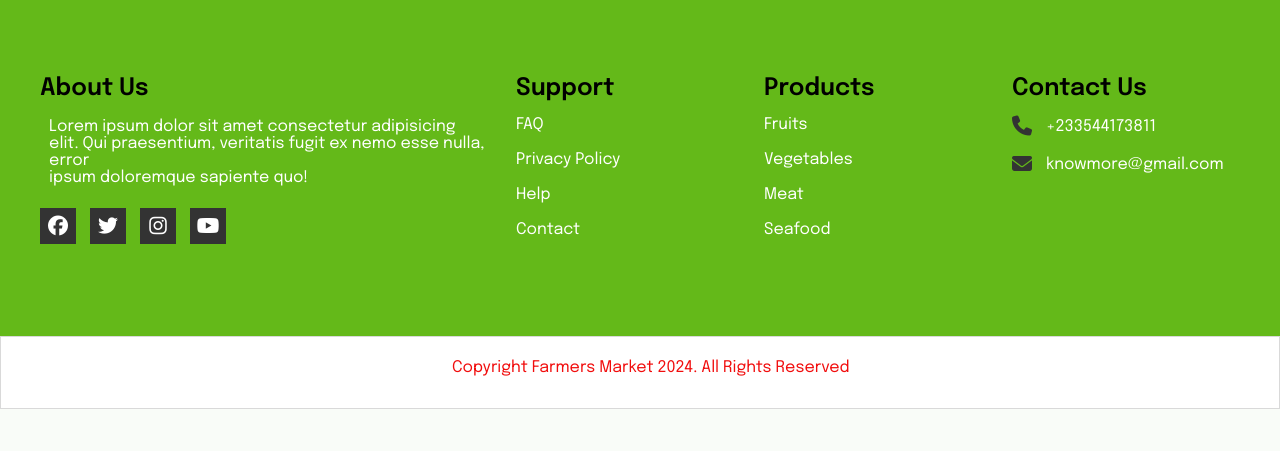
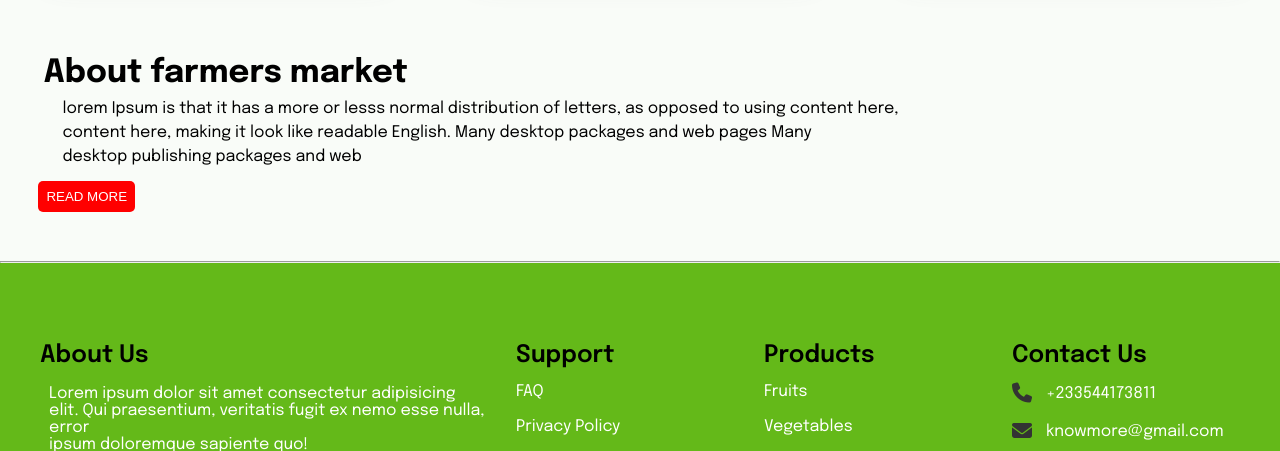
Before and after one commit to ELI-LOGINS/farmers-market, a plain HTML site: page index.html in a window 1280 px wide. Shown: the part 1875-2326 px from the top of the page. Before the commit the page ends 2284 px from the top, so only its background shows below. Drawn offline with Linux system fonts and the light colour scheme.

Commit message:
new changes

```diff
--- a/index.css
+++ b/css/index.css
@@ -296,7 +296,9 @@ h1{
 
 
 
-
+.product >h2{
+    margin-top: 10px;
+}
 
 
 .product-lettuce{
@@ -382,7 +384,7 @@ img{
 
 
 
-/* Presentational Styles */
+
 
 
 
@@ -395,6 +397,32 @@ img{
   color: #f05555;
   font-size: 1.5em;
   text-decoration: none;
+}
+
+
+.about-section{
+    padding: 3%;
+    margin: 10px 0px;
+}
+
+.about-section > h2{
+    font-size: 2em;
+    margin: 5px;
+}
+
+.about-section >p{
+    color: black;
+    margin-bottom: 1px 5px 0px 5px;
+    line-height: 24px;
+}
+
+.about-section >button{
+    background-color: red;
+    padding: 8px;
+    border-radius: 5px;
+    border: none;
+    color: white;
+    margin-top: 10px;
 }
 
 
--- a/index.html
+++ b/index.html
@@ -5,7 +5,7 @@
     <meta name="viewport" content="width=device-width, initial-scale=1.0">
     <title>Farmers_Market</title>
     <link rel="stylesheet" href="https://cdnjs.cloudflare.com/ajax/libs/font-awesome/4.7.0/css/font-awesome.min.css">
-    <link rel="stylesheet" href="index.css">
+    <link rel="stylesheet" href="css/index.css">
     <link rel="preconnect" href="https://fonts.googleapis.com">
     <link rel="preconnect" href="https://fonts.gstatic.com" crossorigin>
     <link href="https://fonts.googleapis.com/css2?family=Epilogue:ital,wght@0,100..900;1,100..900&display=swap" rel="stylesheet">
@@ -224,6 +224,13 @@
             </div>
         </div>
 
+        <section class="about-section">
+            <h2>About farmers market</h2>
+            <p>lorem Ipsum is that it has a more or lesss normal distribution of letters, as opposed to using content here,<br>content here, making it look like readable English. Many desktop packages and web pages Many <br>desktop publishing packages and web</p>
+
+            <button>READ MORE</button>
+        </section>
+
         <hr>
         <!-- footer section -->
         <footer id="footer1">
```
Also changed, not shown: about.html (added, +30 -0 lines), category.html (+1 -1 lines), 404.html (added), close_24dp_5F6368_FILL0_wght400_GRAD0_opsz24.svg (deleted), contact.html (added), css/about.css (added), css/category.css (renamed from category.css), gallery.html (added), image/menu_24dp_5F6368_FILL0_wght400_GRAD0_opsz24.svg (renamed from menu_24dp_5F6368_FILL0_wght400_GRAD0_opsz24.svg), product.html (added).
